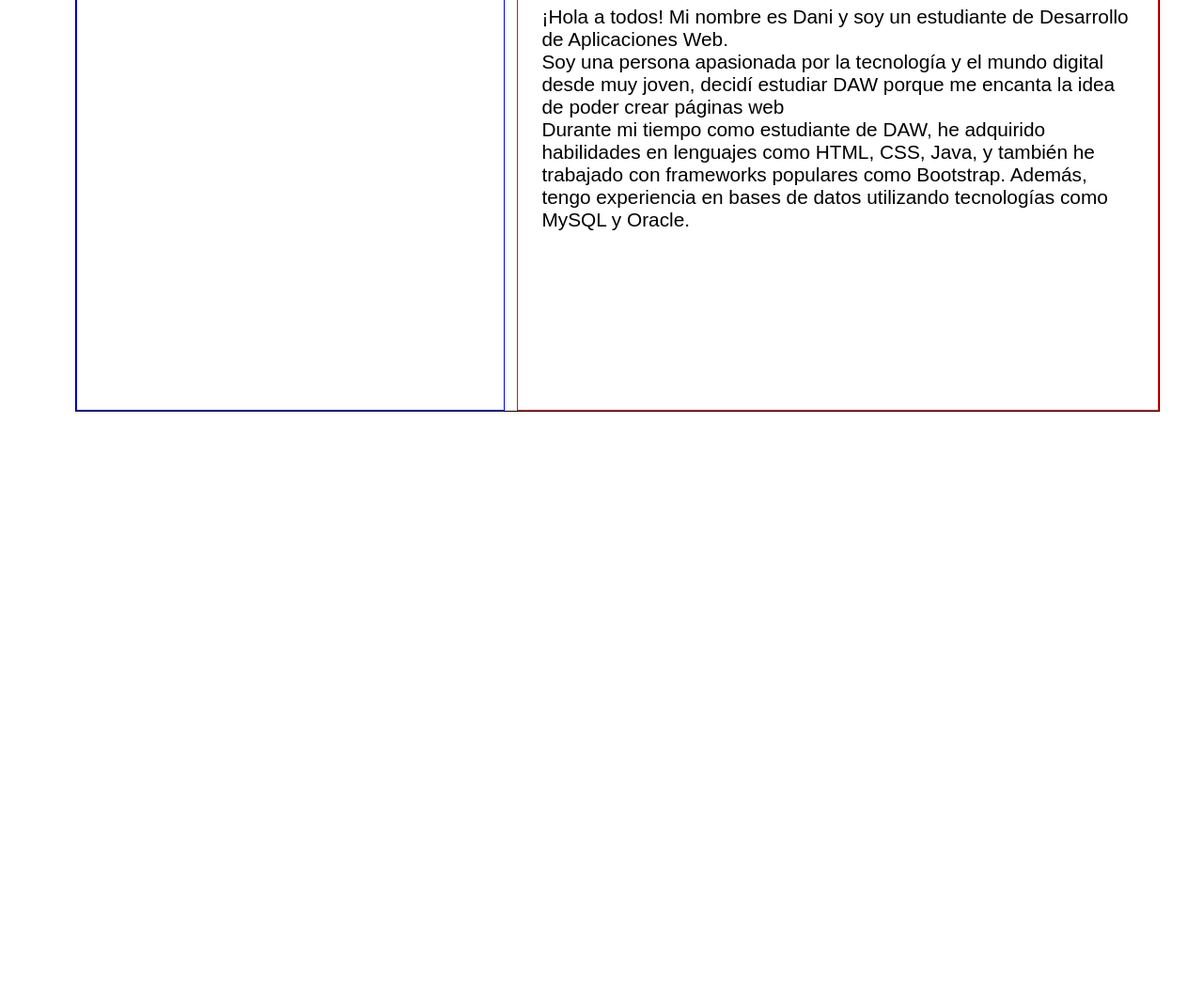
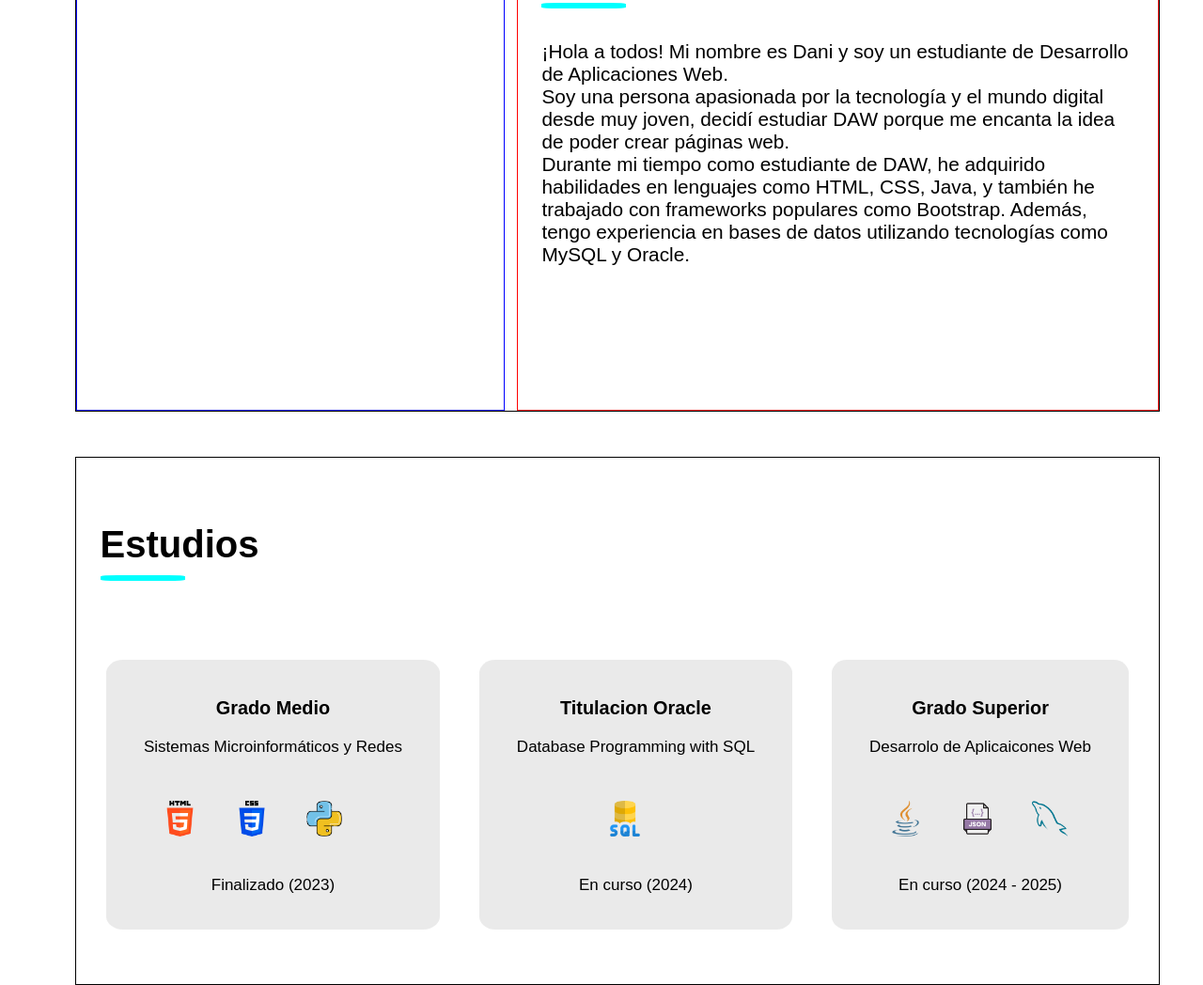
Before and after one commit to daniiv18/Portfolio, a plain HTML site: page index.html in a window 1280 px wide. Shown: the part 1024-2072 px from the top of the page at 94% size. Before the commit the page ends 1462 px from the top, so only its background shows below. Drawn offline with Linux system fonts and the light colour scheme; a web font is replaced by a local one.

Commit message:
main hecho

```diff
--- a/index.html
+++ b/index.html
@@ -9,14 +9,15 @@
     <link rel="stylesheet" href="styles/menu.css">
     <link rel="stylesheet" href="styles/header.css">
     <link rel="stylesheet" href="styles/main.css">
+    <link rel="stylesheet" href="styles/footer.css">
 </head>
 <body>
     <!--Menu-->
     <nav>
-        <a>Inicio</a>
+        <a href="#">Inicio</a>
         <a href="#quiensoy">Quien soy</a>
-        <a>Estudios</a>
-        <a>Contacto</a>
+        <a href="#estudios">Estudios</a>
+        <a href="#contacto">Contacto</a>
     </nav>
     <!--Cabezera de presentacion-->
     <header>
@@ -29,21 +30,62 @@
         </div>
     </header>
     <main>
+        <!--Quien soy-->
         <section class="seciones">
+            <div class="qs">
                 <div class="qsfoto">
                     <span class="qsspan">Aqui va una foto</span>
                 </div>
                 <div class="qstxt">
                     <h2 id="quiensoy">Quien soy</h2>
-                <div class="bajodiv"></div>
+                    <div class="bajoh2"></div>
                     <div>
                         <span class="qsspan">¡Hola a todos! Mi nombre es Dani y soy un estudiante de Desarrollo de Aplicaciones Web.</span>
-                    <span class="qsspan">Soy una persona apasionada por la tecnología y el mundo digital desde muy joven, decidí estudiar DAW porque me encanta la idea de poder crear páginas web</span>
+                        <span class="qsspan">Soy una persona apasionada por la tecnología y el mundo digital desde muy joven, decidí estudiar DAW porque me encanta la idea de poder crear páginas web.</span>
                         <span class="qsspan">Durante mi tiempo como estudiante de DAW, he adquirido habilidades en lenguajes como HTML, CSS, Java, y también he trabajado con
                         frameworks populares como Bootstrap. Además, tengo experiencia en bases de datos utilizando tecnologías como MySQL y Oracle.</span>
                     </div>
                 </div>
+            </div>
+        </section>
+        <!--Estudios-->
+        <section class="seciones">
+            <h2 id="estudios">Estudios</h2>
+            <div class="bajoh2"></div>
+            <div class="estudio-container">
+                <div class="campoEstudios">
+                    <h3>Grado Medio</h3>
+                    <p class="estxt">Sistemas Microinformáticos y Redes</p>
+                    <div class="esIcon">
+                        <div class="esimg"><img src="img/html.png" alt="logo del leguaje html 5"></div>
+                        <div class="esimg"><img src="img/css.png" alt="logo del leguaje css 3"></div>
+                        <div class="esimg"><img src="img/python.png" alt="logo del leguaje de progrmación de python"></div>
+                    </div>
+                    <p class="estado">Finalizado (2023)</p>
+                </div>
+                <div class="campoEstudios">
+                    <h3>Titulacion Oracle</h3>
+                    <p class="estxt">Database Programming with SQL</p>
+                    <div class="esIcon">
+                        <div class="esimg"><img src="img/sql.png" alt="logo del leguaje de bases de datos sql de oracle"></div>
+                    </div>
+                    <p class="estado">En curso (2024)</p>
+                </div>
+                <div class="campoEstudios">
+                    <h3>Grado Superior</h3>
+                    <p class="estxt">Desarrolo de Aplicaicones Web</p>
+                    <div class="esIcon">
+                        <div class="esimg"><img src="img/java.png" alt="logo del leguaje de programación java"></div>
+                        <div class="esimg"><img src="img/json.png" alt="logo del leguaje json"></div>
+                        <div class="esimg"><img src="img/mysql.png" alt="logo del leguaje de bases de datos mysql"></div>
+                    </div>
+                    <p class="estado">En curso (2024 - 2025)</p>
+                </div>
+            </div>
         </section>
     </main>
+    <footer>
+
+    </footer>
 </body>
 </html>
--- a/styles/main.css
+++ b/styles/main.css
@@ -1,3 +1,4 @@
+/**************************GENERAL**************************/
 .seciones{
     margin-top: 6vh;
     margin-left: 10vh;
@@ -5,21 +6,36 @@
     border: 1px solid black;
     height: 70vh;
     display: flex;
-    flex-direction: row;
+    flex-direction: column;
 }
 /*Titulos secundarios*/
 h2{
     font-size: 2.5rem;
     padding-left: 2vw;
     margin-bottom: 10px;
+    margin-top: 70px;
+    width: 230px;
 }
-.bajodiv{
+/*Ralla azul bajo h2*/
+.bajoh2{
     margin-left: 2vw;
     height: 6px;
     width: 90px;
     background-color: aqua;
     margin-bottom: 2em;
     border-radius: 20%;
+    transition: all ease 1s;
+}
+/*Pequeña animacion al pasar por encima del h2*/
+h2:hover ~ .bajoh2{
+    width: 11rem;
+    transform: scale(1);
+}
+/**************************QUIEN SOY**************************/
+.qs{
+    display: flex;
+    flex-direction: row;
+    height: 100%;
 }
 /*Div de la foto*/
 .qsfoto{
@@ -38,3 +54,60 @@ h2{
     font-size: 1.3rem;
     padding-inline: 2vw;
 }
+/**************************ESTUDIOS**************************/
+/*Caja padre*/
+.estudio-container{
+    display: flex;
+    flex-direction: row;
+    justify-content: space-evenly;
+    gap: 10px;
+}
+/*Titulos 3 de estudios*/
+.campoEstudios > h3{
+    text-align: center;
+}
+/*Cada caja de losa estudios*/
+.campoEstudios{
+    margin-top: 50px;
+    padding: 20px;
+    padding-inline: 40px;
+    background-color: rgba(225, 225, 225, 0.7);
+    transition: background-color 0.8s;
+    border-radius: 5%;
+}
+/*Cunado pasamos por encima de una caja de estudios*/
+.campoEstudios:hover{
+    background-color: rgba(159, 153, 153, 0.766);
+
+}
+/*Caja para los iconos de lenguajes*/
+.esIcon{
+    display: flex;
+    flex-direction: row;
+    justify-content: space-around;
+    padding-top: 30px;
+    width: 18vw;
+}
+/*Caja de imagenes*/
+.esimg{
+    width: 3vw;
+    transition:  1s;
+}
+/*Imagen al 100% de su caja padre*/
+.esimg > img{
+    width: 100%;
+}
+
+/*.esimg:hover{
+    width: 70px;
+    transform: scale(1);
+}*//*Crecen todas las cajas*/
+
+/*Texto*/
+.estxt{
+    text-align: center;
+}
+.estado{
+    text-align: center;
+    padding-top: 20px
+}
--- a/styles/menu.css
+++ b/styles/menu.css
@@ -41,7 +41,7 @@ nav > a:after{
     height: 3px;
     width: 0;
     left: 0;
-    bottom: -5px;
+    bottom: -6px;
     transition: 0.3s;
 }
 nav > a:hover:after{
```
Also changed, not shown: img/css.png (added), img/html.png (added), img/java.png (added), img/json.png (added), img/mysql.png (added), img/python.png (added), img/sql.png (added), img/xml.png (added), styles/footer.css (added). Lines whose indentation alone changed are shown as unchanged.
